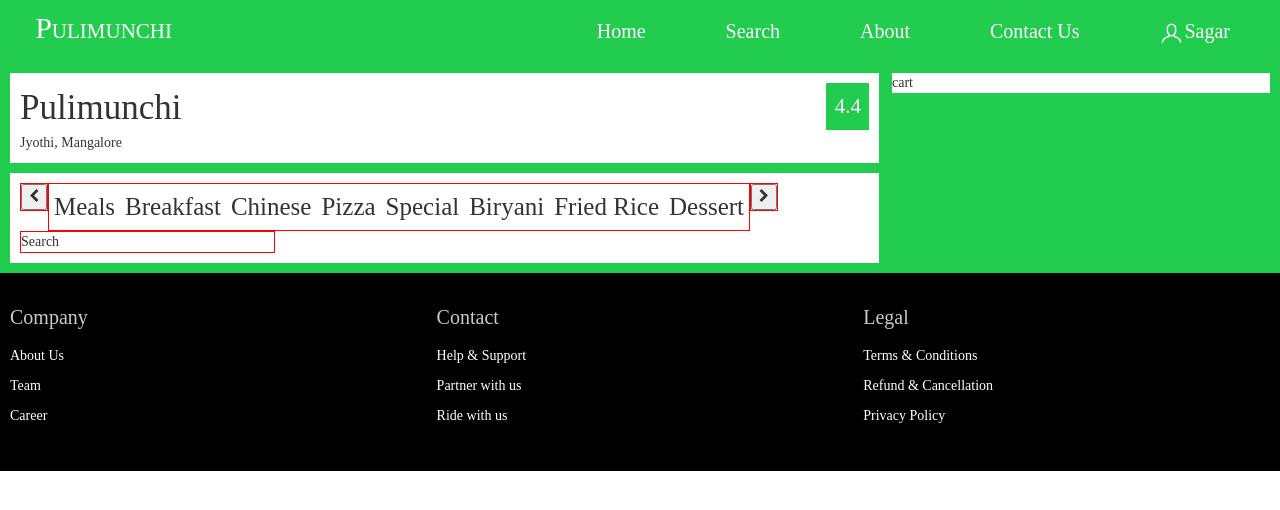
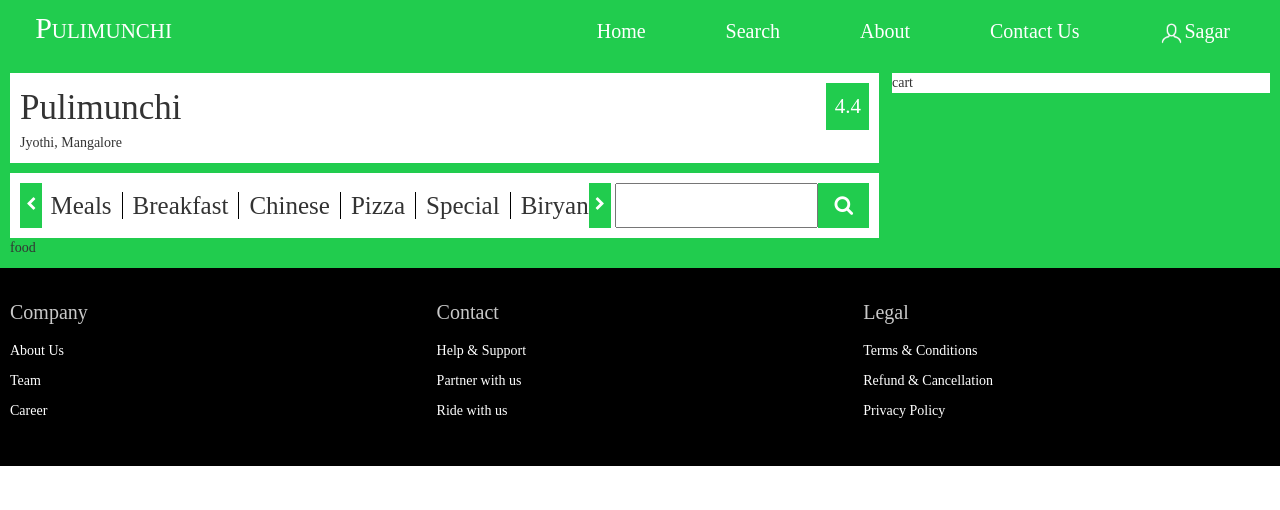
Before and after one commit to sagarsalyan/pulimunchi, an Angular app: page /restaurantmenu in a window 1280 px wide. Shown: the top 510 px of the page. Built offline with nearby package versions, Linux system fonts and the light colour scheme.

Commit message:
Edited RestaurantMenu Component

```diff
--- a/src/app/restuarantmenu/restuarantmenu.component.css
+++ b/src/app/restuarantmenu/restuarantmenu.component.css
@@ -48,21 +48,52 @@
   margin-top:10px;
   padding:10px;
   background: white;
+  height: 65px;
 }
 .menu > div{
   display: inline-block;
   vertical-align: top;
-  border: 1px solid red;
 }
-.menu > menuleft
+.menu button.menuleftbtn, button.menurightbtn {
+  height:100%;
+  background:  #21cc4e;
+  color:white;
+  border: 0;
+  outline: 0;
+}
+.menu > .menuleft{
+  width:3%;
+  height: 100%;
+}
+.menu > .menuright{
+  width:3%;
+  height: 100%;
+}
 .menubar{
-  width: 60%;
+  width: 64%;
+  height: 100%;
   white-space: nowrap;
-  overflow: hidden;
+  overflow:hidden;
 }
 .searchbar{
   width: 30%;
   height: 100%
+}
+.searchbar > input {
+  width: 80%;
+  height: 100%;
+  font-size: 20px;
+
+}
+.searchbar > button {
+  width: 20%;
+  height: 100%;
+  background: #21cc4e;
+  color: white;
+  border: none;
+  outline: none;
+  font-size: 20px;
+  vertical-align: top;
 }
 .menubar > ul{
   list-style-type: none;
@@ -73,4 +104,8 @@
   display: inline-block;
   font-size: 25px;
   padding:5px;
+  cursor: pointer;
 }
+.menubar > ul > li.separator > i{
+  border-left :1px solid black;
+}
--- a/src/app/restuarantmenu/restuarantmenu.component.html
+++ b/src/app/restuarantmenu/restuarantmenu.component.html
@@ -10,24 +10,33 @@
         </div>
       </div>
       <div class="menu">
-        <div class="menuleft"><button type="button" name="button"><i class="fa fa-chevron-left"></i></button></div>
-        <div class="menubar">
+        <div class="menuleft"><button class="menuleftbtn" type="button" name="button" (click)="onMenuLeft()"><i class="fa fa-chevron-left"></i></button></div>
+        <div class="menubar" #menubar>
           <ul>
             <li>Meals</li>
+            <li class = "separator"><i></i></li>
             <li>Breakfast</li>
+            <li class = "separator"><i></i></li>
             <li>Chinese</li>
+            <li class = "separator"><i></i></li>
             <li>Pizza</li>
+            <li class = "separator"><i></i></li>
             <li>Special</li>
+            <li class = "separator"><i></i></li>
             <li>Biryani</li>
+            <li class = "separator"><i></i></li>
             <li>Fried Rice</li>
+            <li class = "separator"><i></i></li>
             <li>Dessert</li>
           </ul>
-
         </div>
-        <div class="menuright"><button type="button" name="button"><i class="fa fa-chevron-right"></i></button></div>
+        <div class="menuright"><button class="menurightbtn" type="button" name="button" (click)="onMenuRight()"><i class="fa fa-chevron-right"></i></button></div>
         <div class="searchbar">
-          Search
+          <input type="text" name="" value=""><button type="button" name="button"><i class="fa fa-search" aria-hidden="true"></i></button>
         </div>
+      </div>
+      <div class="food">
+        food
       </div>
     </div>
     <div class="cart">
--- a/src/app/restuarantmenu/restuarantmenu.component.ts
+++ b/src/app/restuarantmenu/restuarantmenu.component.ts
@@ -1,4 +1,4 @@
-import { Component, OnInit } from '@angular/core';
+import { Component, OnInit, ViewChild, ElementRef } from '@angular/core';
 
 @Component({
   selector: 'app-restuarantmenu',
@@ -7,9 +7,17 @@ import { Component, OnInit } from '@angular/core';
 })
 export class RestuarantmenuComponent implements OnInit {
 
+   @ViewChild('menubar', { read: ElementRef }) public menubar: ElementRef<any>;
   constructor() { }
 
   ngOnInit() {
   }
 
+  onMenuLeft(){
+    this.menubar.nativeElement.scrollTo({ left: (this.menubar.nativeElement.scrollLeft - 150), behavior: 'smooth' })
+  }
+  onMenuRight(){
+    this.menubar.nativeElement.scrollTo({ left: (this.menubar.nativeElement.scrollLeft + 150), behavior: 'smooth' })
+  }
+
 }
```
